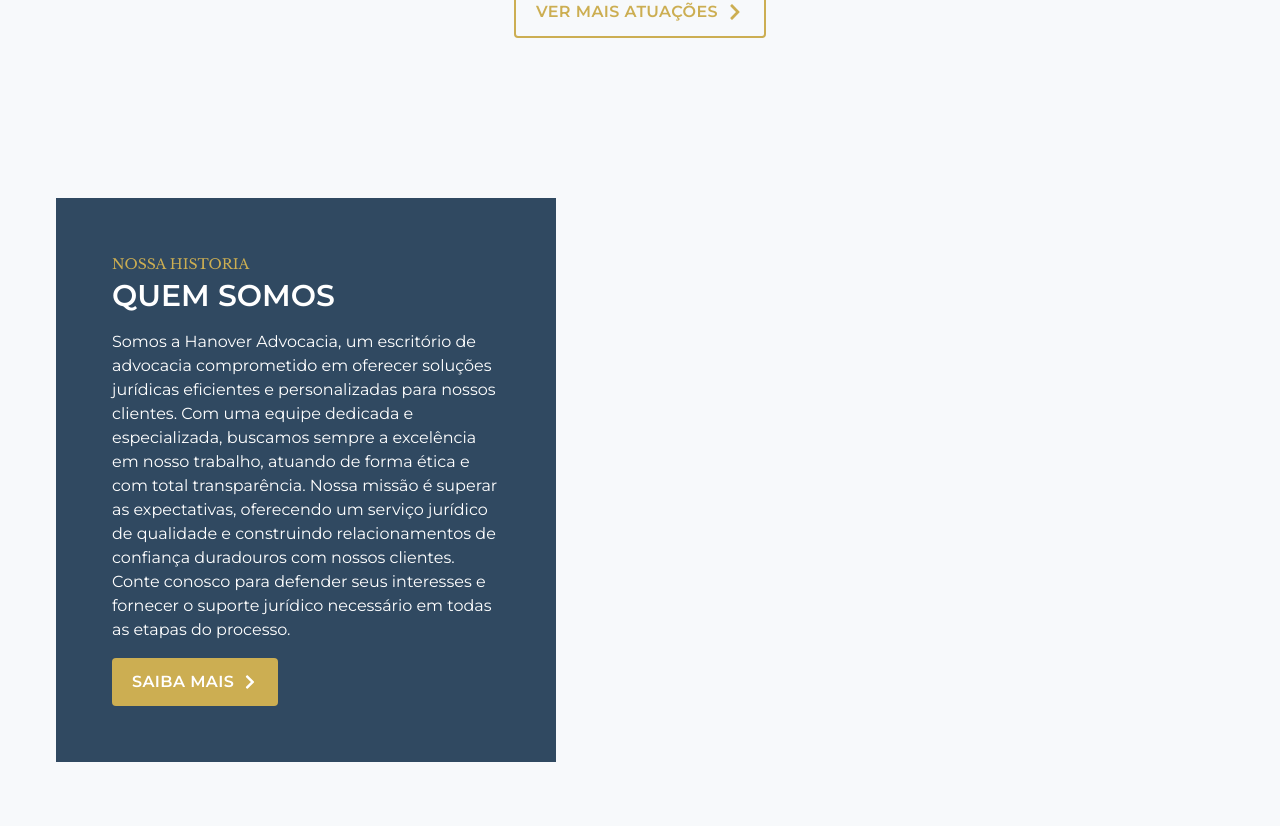
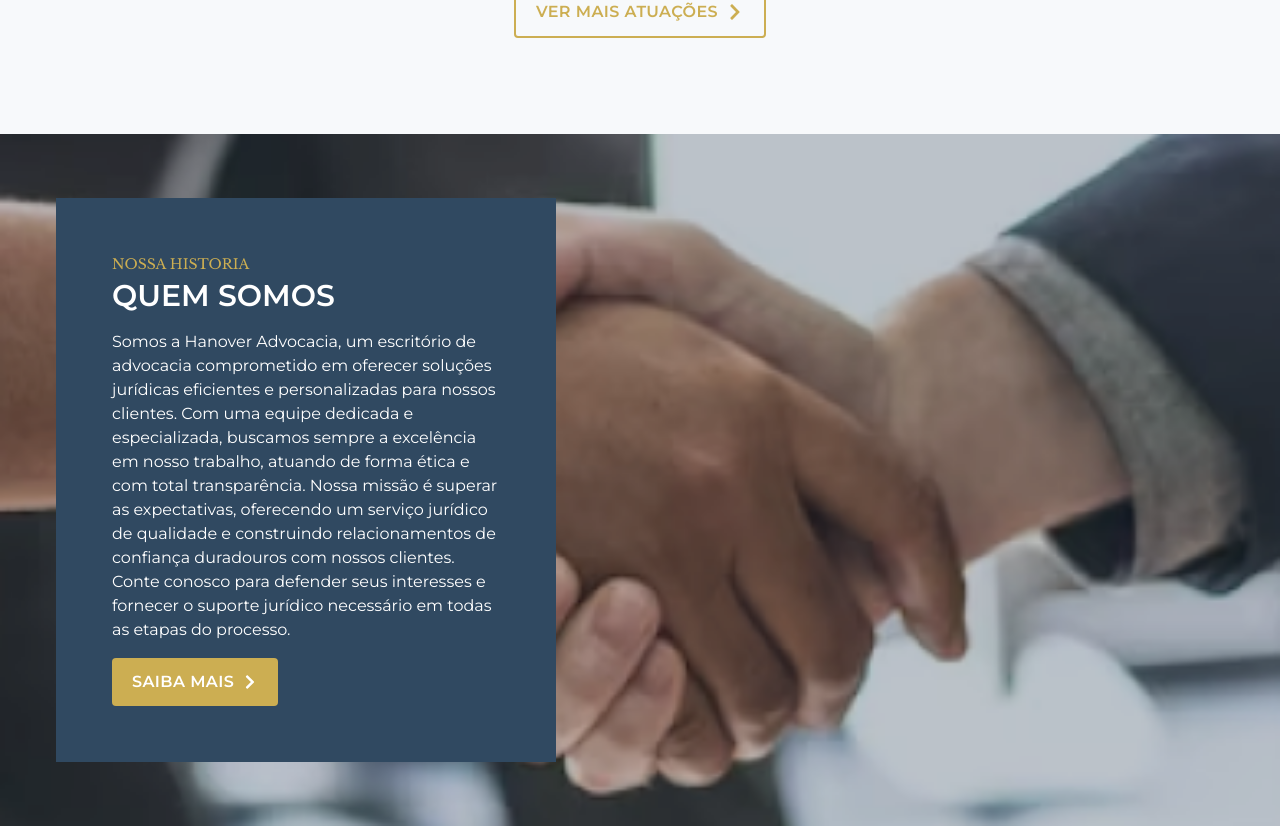
Before and after one commit to Wudson-Batista/hanover_advocacia, a React (Vite) app: page / in a window 1280 px wide. Shown: the part 1714-2540 px from the top of the page. Built offline with nearby package versions, Linux system fonts and the light colour scheme.

Commit message:
About section bg

```diff
--- a/src/App.css
+++ b/src/App.css
@@ -9,3 +9,10 @@
 .active {
     color: #E5C973;
 }
+
+.about-bg {
+    background-image: url(./assets/about-banner.png);
+    background-size: cover;
+    background-position: center;
+    width: 100%;
+}
```
